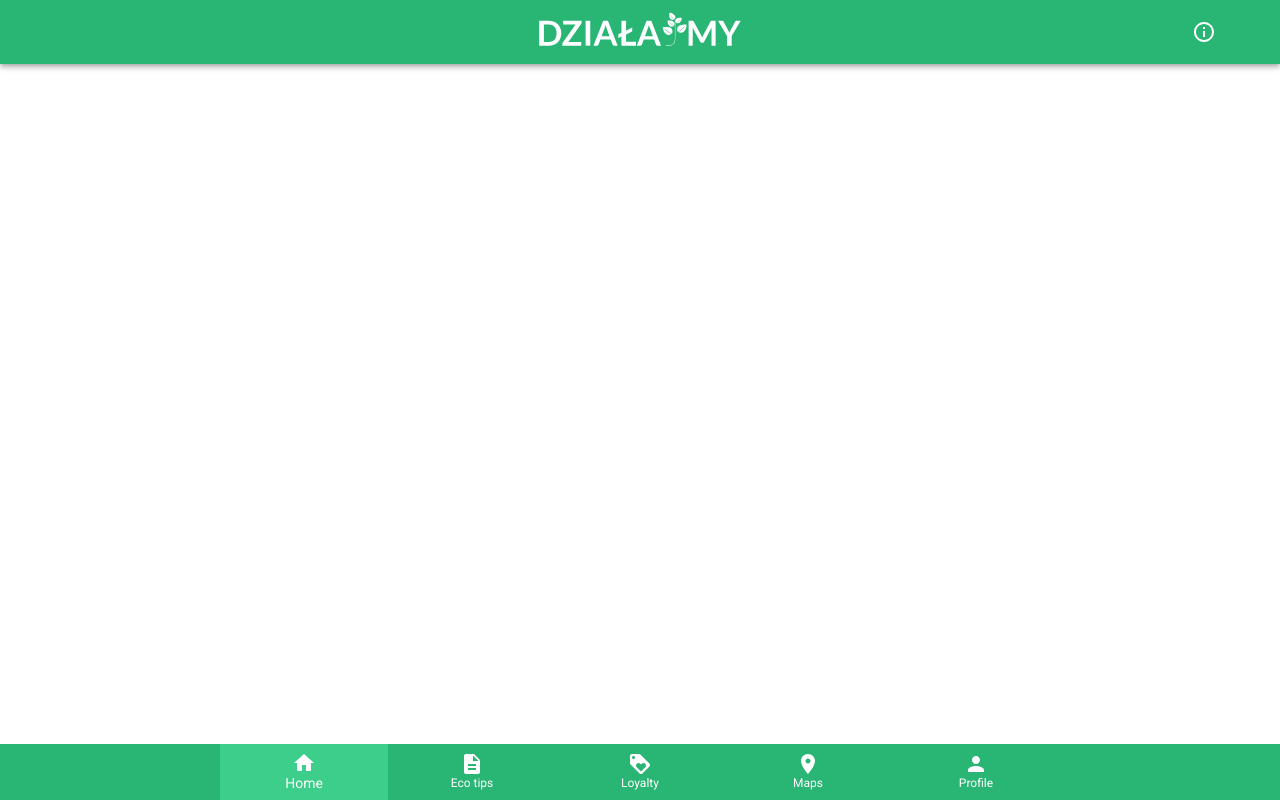
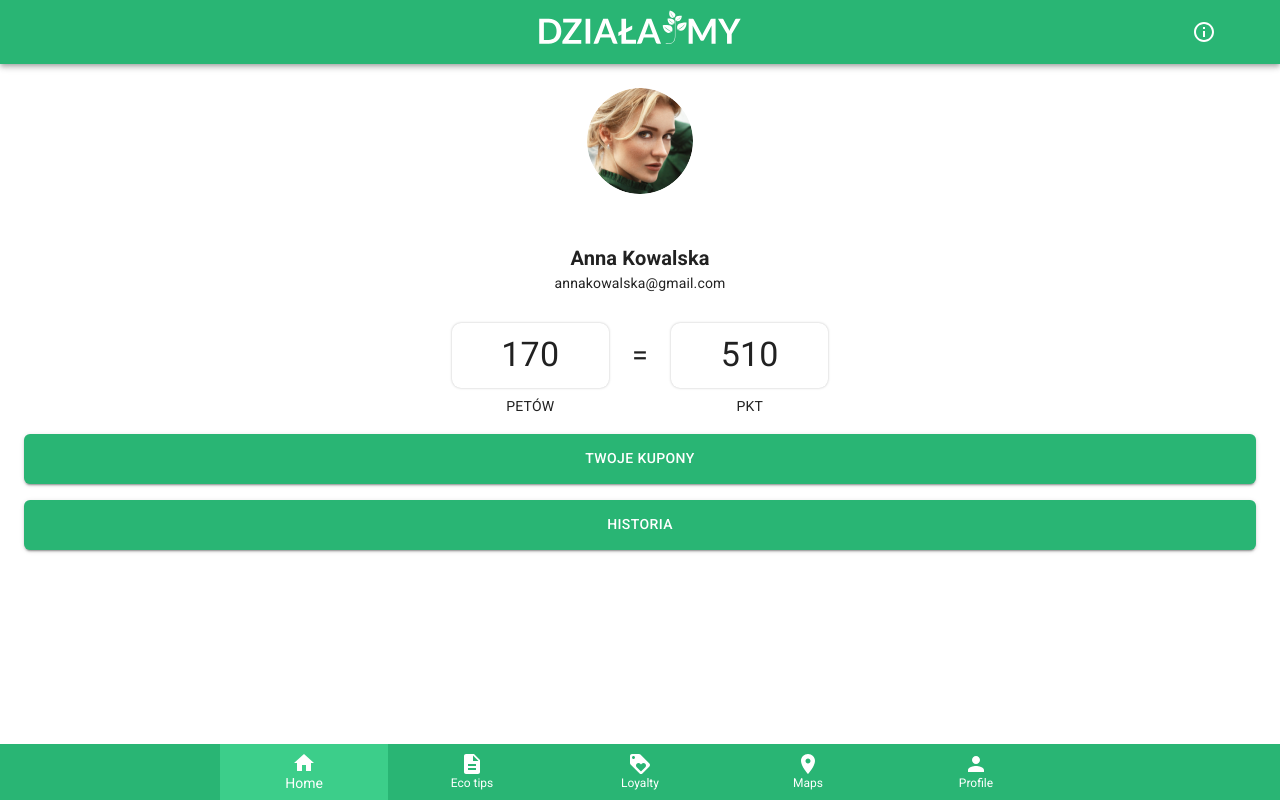
Before and after one commit to applantic/smartbin, a React (Create React App) app: page /profile in a window 1280 px wide. Built offline with nearby package versions, Linux system fonts and the light colour scheme.

Commit message:
User profile

```diff
--- a/src/App.js
+++ b/src/App.js
@@ -11,6 +11,7 @@ import MainAppBar from './components/AppBar';
 import {MuiThemeProvider, createMuiTheme} from '@material-ui/core/styles';
 import COLORS from './variables/colors';
 import Fonts from "./components/Fonts";
+import Profile from "./components/Profile";
 import ReactGA from 'react-ga';
 ReactGA.initialize('UA-148040080-1');
 ReactGA.pageview(window.location.pathname + window.location.search);
@@ -59,6 +60,7 @@ function App({classes}) {
             <Route path="/dashboard/" component={Dashboard}/>
             <Route path="/return/" component={ReturnWaste}/>
             <Route path="/map/" component={BinMap}/>
+            <Route path="/profile/" component={Profile} />
             <SimpleBottomNavigation/>
           </Router>
         </div>
--- /dev/null
+++ b/src/components/Profile.js
@@ -0,0 +1,103 @@
+import { Container, CssBaseline, Typography, withStyles, Button, Grid, Avatar } from '@material-ui/core';
+import RssFeedIcon from '@material-ui/icons/RssFeed';
+import PropTypes from 'prop-types';
+import React from 'react';
+import { withRouter } from 'react-router';
+import MainAppBar from './AppBar';
+import COLORS from '../variables/colors';
+import Photo from '../img/profile_photo.png';
+import PointCounter from './PointCounter';
+
+
+const styles = theme => ({
+  '@global': {
+    body: {
+      backgroundColor: theme.palette.common.white,
+    },
+  },
+  root: {
+    display: 'flex',
+    flexDirection: 'column',
+    alignItems: 'center',
+    position: 'absolute', left: '50%', top: '50%',
+    transform: 'translate(-50%, -50%)'
+  },
+  avatar: {
+    margin: 10,
+    width: 106,
+    height: 106,
+  },
+  info: {
+    display: 'flex',
+    alignItems: 'center',
+    flexDirection: 'column',
+    marginTop: 40,
+    marginBottom: 30,
+    width: '100%',
+  },
+  buttons: {
+    display: 'flex',
+    flexDirection: 'column',
+    alignItems: 'center',
+  },
+  button: {
+    margin: theme.spacing(1),
+    backgroundColor: COLORS.green,
+    color: COLORS.white,
+    marginLeft: 20,
+    marginRight: 20,
+    width: '100%',
+    height: 50,
+    borderRadius: 6,
+  },
+  text: {
+
+  },
+  textBold: {
+    fontWeight: "600",
+    fontSize: 20,
+  },
+});
+
+class Profile extends React.Component {
+
+  constructor(props) {
+    super(props);
+  }
+
+  render() {
+    const classes = this.props.classes;
+
+    return (
+      <Container maxWidth="lg">
+        <CssBaseline />
+        <Grid container justify="center" alignItems="center">
+      <div>
+      <Avatar alt="Profile photo" src={Photo} className={classes.avatar} />
+      </div>
+      <div class={classes.info}>
+            <div className={classes.textBold}>Anna Kowalska</div>
+            <div className={classes.text}>annakowalska@gmail.com</div>
+      </div>
+      <div>
+          <PointCounter />
+      </div>
+    </Grid>
+        <div className={classes.buttons}>
+        <Button variant="contained" className={classes.button}>
+        Twoje Kupony
+      </Button>
+      <Button variant="contained" className={classes.button}>
+        Historia
+      </Button>
+        </div>
+      </Container>
+    );
+  }
+}
+
+Profile.propTypes = {
+  classes: PropTypes.object.isRequired,
+};
+
+export default withRouter(withStyles(styles)(Profile));
--- a/src/components/SimpleBottomNavigation.js
+++ b/src/components/SimpleBottomNavigation.js
@@ -61,7 +61,7 @@ function SimpleBottomNavigation(props) {
       <BottomNavigationAction label="Eco tips" classes={overrideClasses} icon={<DescriptionIcon className={classes.icon}/>} />
       <BottomNavigationAction label="Loyalty" classes={overrideClasses} icon={<LoyaltyIcon className={classes.icon}/>} />
       <BottomNavigationAction label="Maps" classes={overrideClasses} onClick={() => {onChnageBottom('/map');}} icon={<LocationOnIcon className={classes.icon}/>} />
-      <BottomNavigationAction label="Profile" classes={overrideClasses} icon={<PersonIcon className={classes.icon}/>} />
+      <BottomNavigationAction label="Profile" classes={overrideClasses} onClick={() => {onChnageBottom('/profile');}} icon={<PersonIcon className={classes.icon}/>} />
     </BottomNavigation>
   );
 }
```
Also changed, not shown: src/img/profile_photo.png (added).
